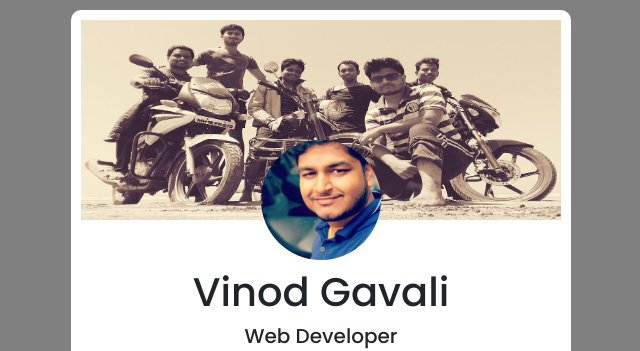
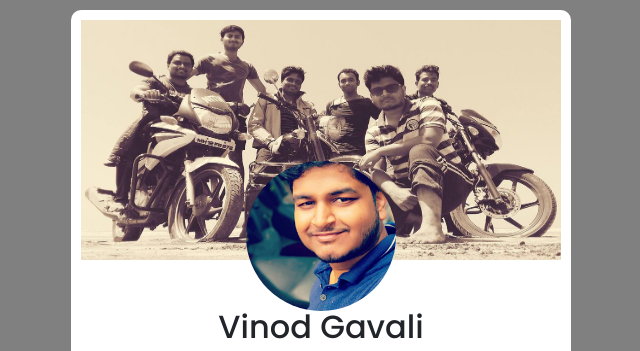
Before and after one commit to vinodbgavali/digital-virtual-card, a plain HTML site: page index.html in a window 1280 px wide. Shown: the top 351 px of the page, without its empty margins (319-959 px from the left). Drawn offline with nearby package versions, Linux system fonts and the light colour scheme.

Commit message:
020221-1550 commit

```diff
--- a/index.html
+++ b/index.html
@@ -22,7 +22,7 @@
             <div class="col-xs-12 col-sm-10 col-md-7 col-lg-6 col-xl-5 col-xxl-4">
                 <div class="main_container">
 
-                    <div class="section_container">
+                    <div class="section_container mb-1">
                         <div class="row">
                             <div class="profile_section">
                                 <img src="./Images/banner1.jpg" alt=" Banner Image" class="banner_image">
@@ -30,10 +30,11 @@
                                     class="mx-auto d-block profile_image">
                             </div>
                             <div class="profile_info mt-5">
-                                <h1>Vinod Gavali</h1>
+                                <h2>Vinod Gavali</h2>
                                 <h5>Web Developer</h5>
                                 <p>
-                                    Lorem ipsum, dolor sit amet consectetur adipisicing elit. Autem laboriosam, tempora
+                                    Lorem ipsum, dolor sit amet consectetur adipisicing elit. Autem laboriosam,
+                                    tempora
                                 </p>
                             </div>
                         </div>
--- a/style1.css
+++ b/style1.css
@@ -25,15 +25,15 @@ body{
 
 .banner_image{
     width: 100%;
-    height: 25vh;
+    height: 30vh;
     background-position: center;
   background-repeat: no-repeat;
   background-size: cover;
 }
 
 .profile_image{
-    width: 120px;
-    height: 120px;
+    width: 150px;
+    height: 150px;
     border-radius: 50%;
     text-align: center;
     position: absolute;
```
